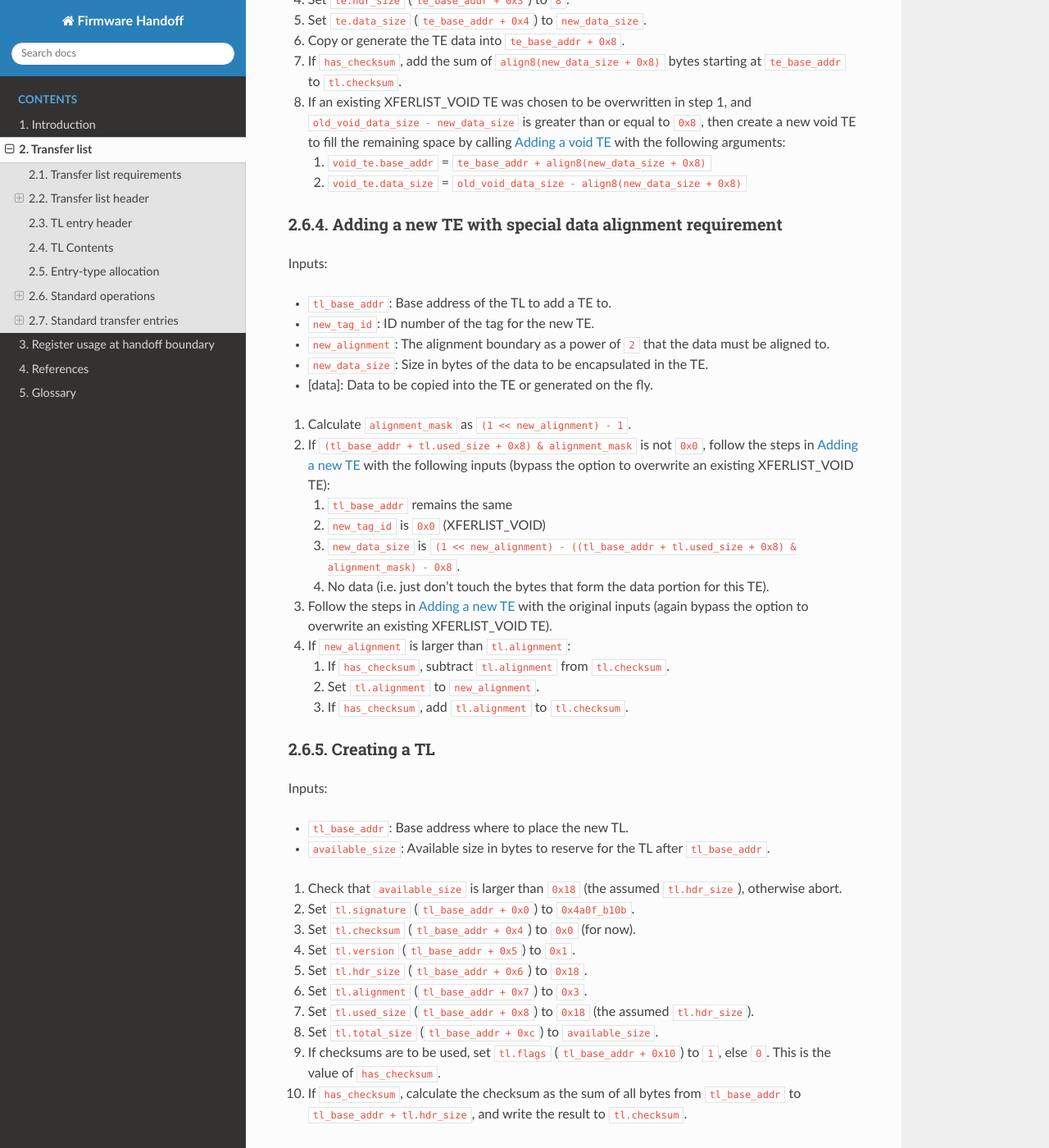
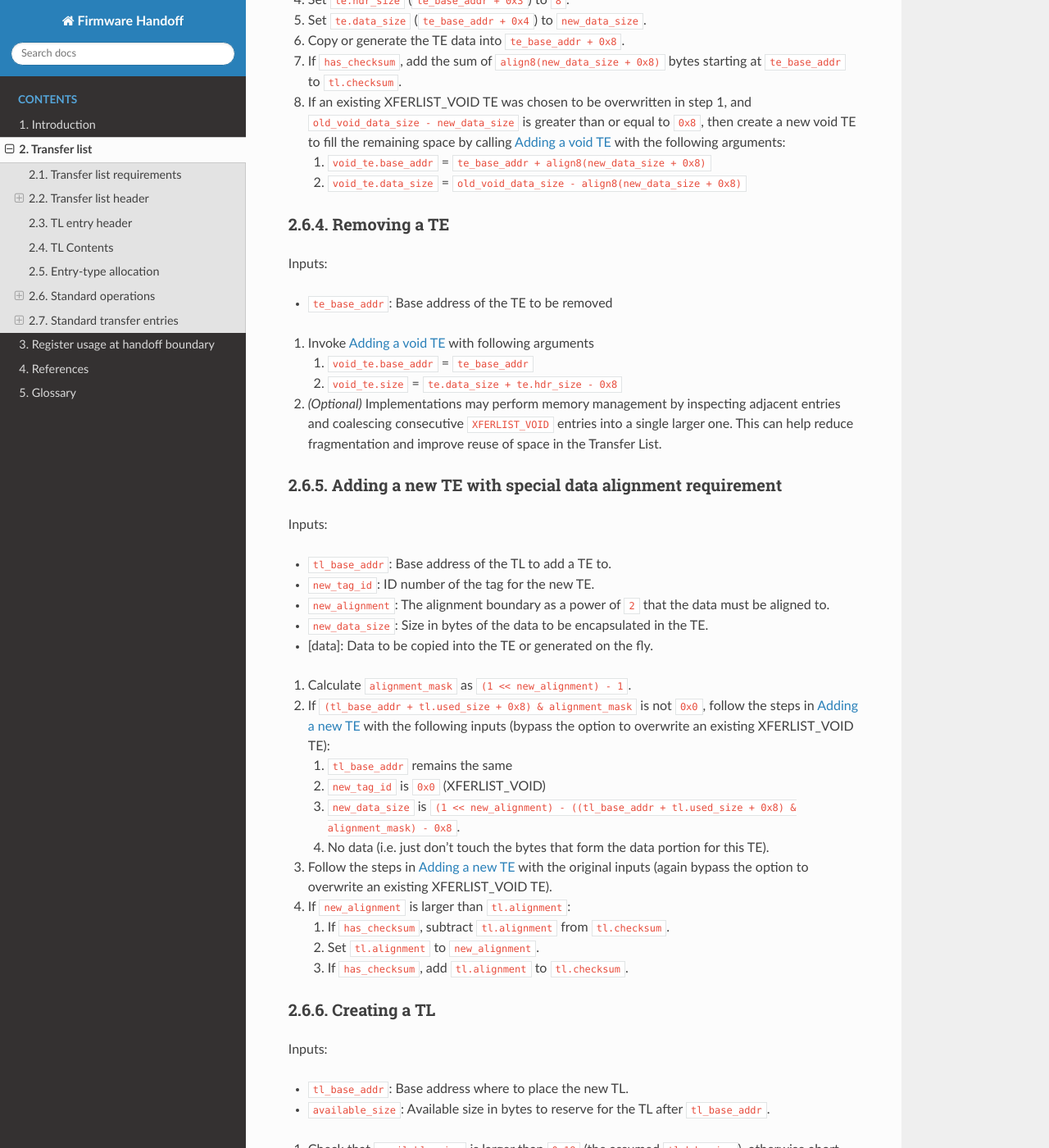
Before and after one commit to FirmwareHandoff/firmware_handoff, a Sphinx documentation site: the page built from source/transfer_list.rst, in a window 1280 px wide and 1400 px high, scrolled down 6983 px. Shown: the whole window at 82% size. Built offline with Sphinx 7.4.7 and the Read the Docs theme 3.1.0, drawn with Linux system fonts in a browser that asks for light colours; formulas are drawn with MathJax 3; some of the changed text lies outside the part shown.

Commit message:
Describe "Removing a TE" operation
Signed-off-by: Manish Pandey <manish.pandey2@arm.com>

```diff
--- a/source/transfer_list.rst
+++ b/source/transfer_list.rst
@@ -399,6 +399,23 @@ Inputs:
    #. `void_te.base_addr` = `te_base_addr + align8(new_data_size + 0x8)`
 
    #. `void_te.data_size` =  `old_void_data_size - align8(new_data_size + 0x8)`
+
+Removing a TE
+^^^^^^^^^^^^^
+
+Inputs:
+
+- `te_base_addr`: Base address of the TE to be removed
+
+#. Invoke `Adding a void TE`_ with following arguments
+
+   #. `void_te.base_addr` = `te_base_addr`
+
+   #. `void_te.size` = `te.data_size + te.hdr_size - 0x8`
+
+#. *(Optional)* Implementations may perform memory management by inspecting adjacent entries
+   and coalescing consecutive `XFERLIST_VOID` entries into a single larger one. This can help
+   reduce fragmentation and improve reuse of space in the Transfer List.
 
 Adding a new TE with special data alignment requirement
 ^^^^^^^^^^^^^^^^^^^^^^^^^^^^^^^^^^^^^^^^^^^^^^^^^^^^^^^
```
